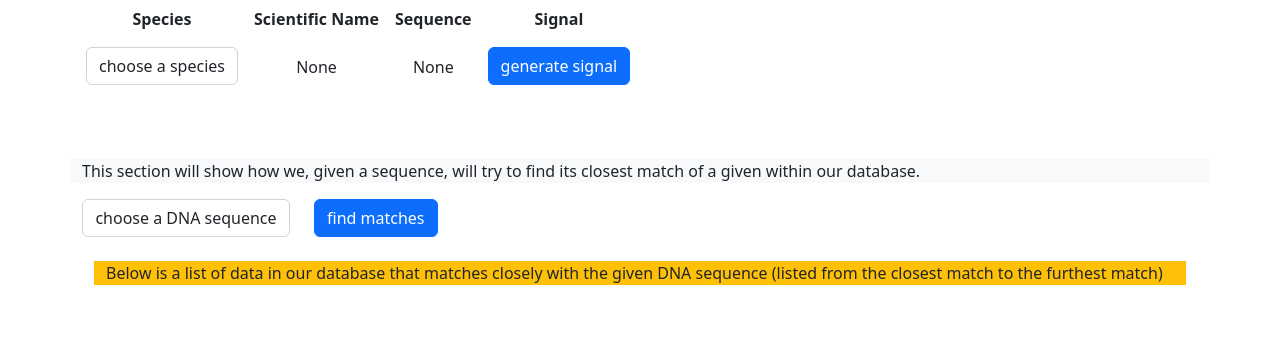
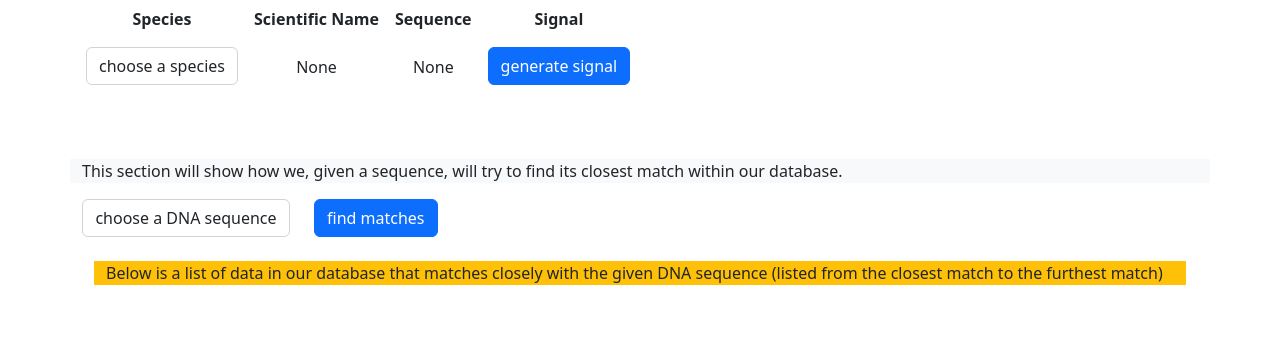
Before and after one commit to JohnChristianCastillo/CompBio-Nanopore, a Flask app: page / in a window 1280 px wide. Shown: the part 197-542 px from the top of the page. Run offline with Flask 2, Linux system fonts and the light colour scheme.

Commit message:
typo correction

```diff
--- a/src/templates/home.html
+++ b/src/templates/home.html
@@ -42,8 +42,7 @@
 
         <div class="row pt-4">
           <p class="text-break bg-light">
-              This section will show how we, given a sequence, will try to find its closest match of a given
-              within our database.
+              This section will show how we, given a sequence, will try to find its closest match within our database.
           </p>
         </div>
         <div class="row">
```
